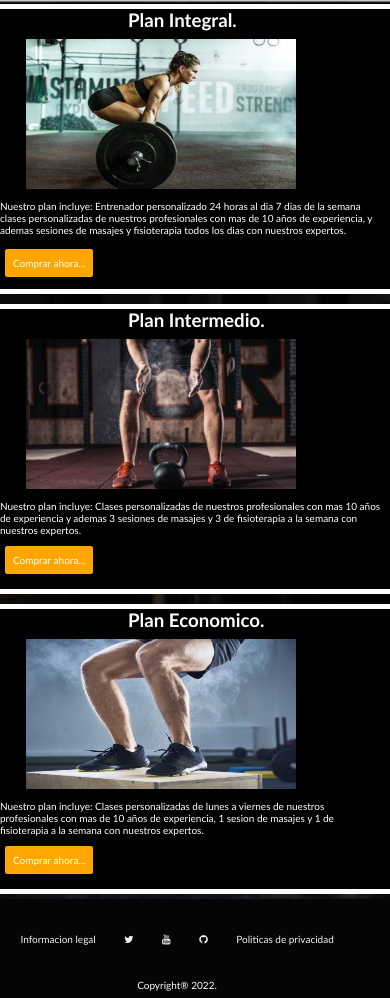
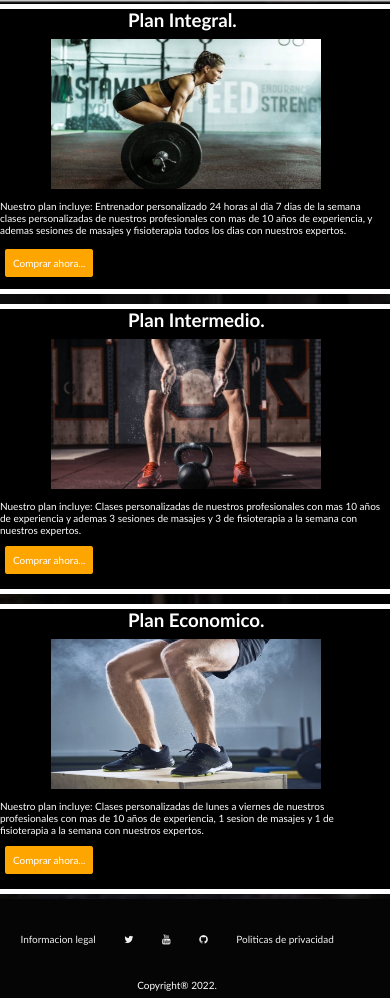
Before and after one commit to Victordisa/3raPreEntregaDiSalvatore, a website: page pages/programas.html in a window 390 px wide. Shown: the part 96-1094 px from the top of the page. Drawn offline with Linux system fonts and the light colour scheme.

Commit message:
terminado proyecto final

```diff
--- a/scss/layout/_media-mobile.scss
+++ b/scss/layout/_media-mobile.scss
@@ -107,7 +107,7 @@
     .seccion__planes .seccion__plan1 img{
         height: 150px;
         width: 270px;
-        margin: 8px 4%;
+        margin: 8px 8%;
     }
     .seccion__planes .seccion__plan1 p{
         color: white;
@@ -139,7 +139,7 @@
     .seccion__planes .seccion__plan2 img{
         height: 150px;
         width: 270px;
-        margin: 8px 4%;
+        margin: 8px 8%;
     }
     .seccion__planes .seccion__plan2 p{
         color: white;
@@ -171,7 +171,7 @@
     .seccion__planes .seccion__plan3 img{
         height: 150px;
         width: 270px;
-        margin: 8px 4%;
+        margin: 8px 8%;
     }
     .seccion__planes .seccion__plan3 p{
         color: white;
```
Also changed, not shown: css/style.css.
